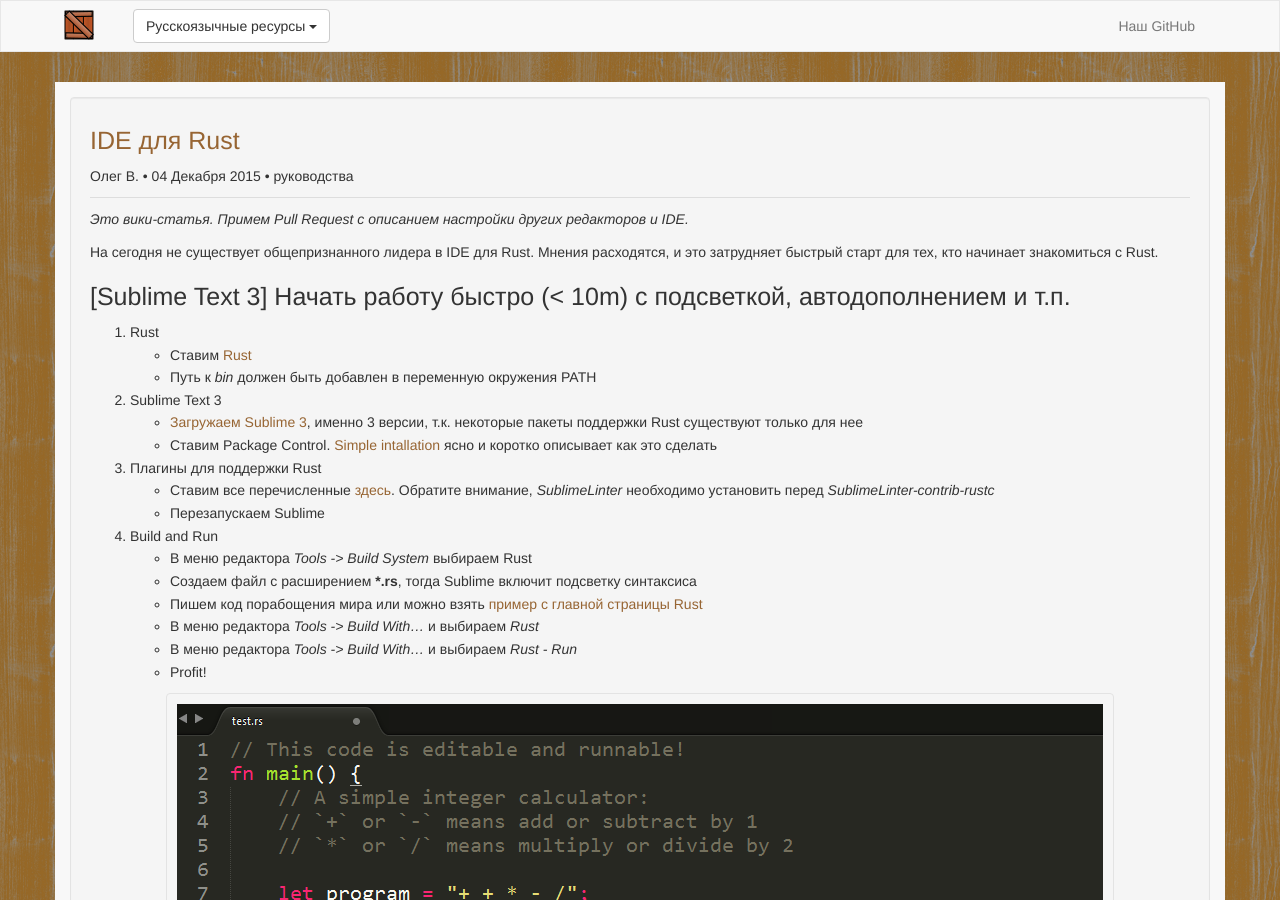
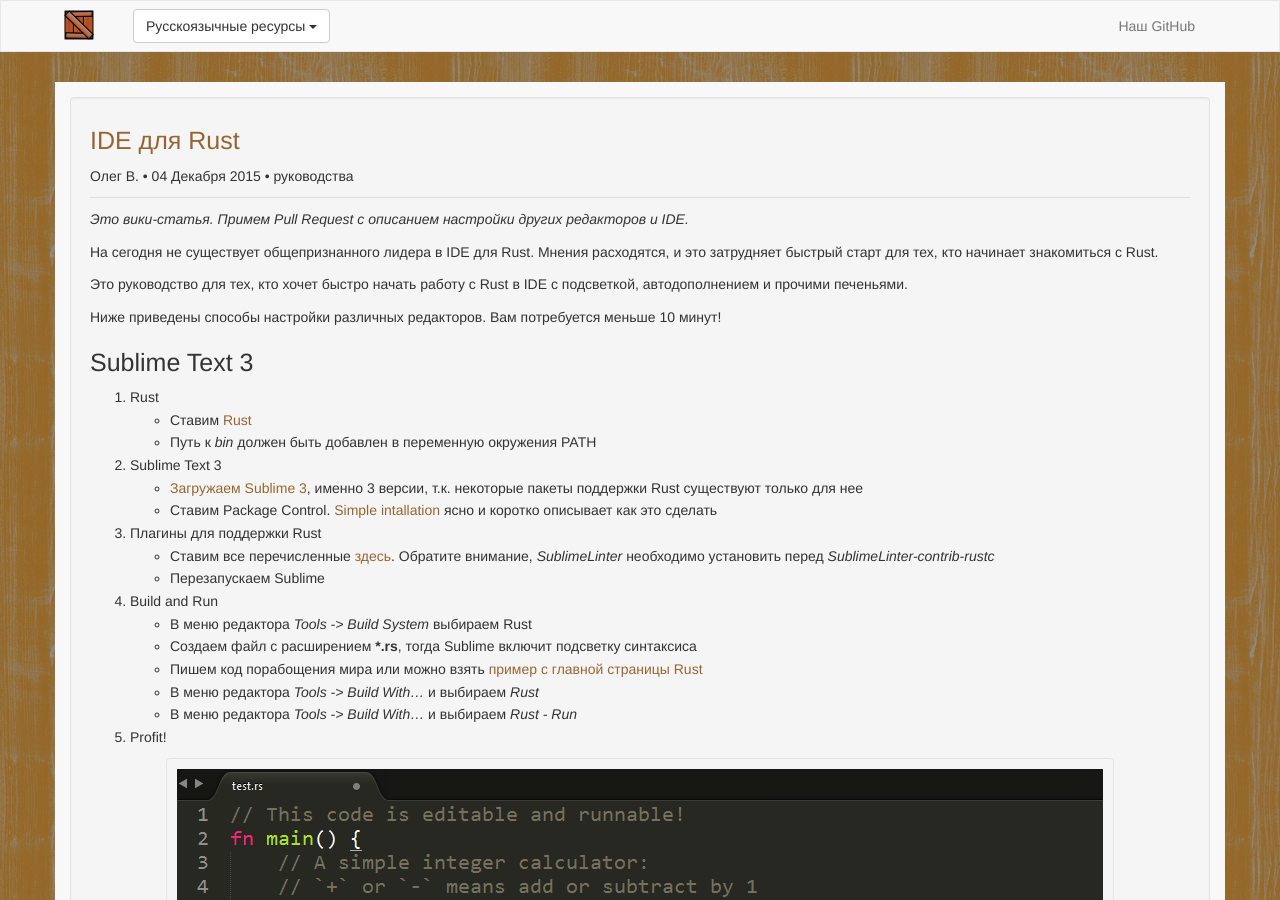
Before and after one commit to rust-lang-ru/rustycrate.ru, a Jekyll site: the page built from _posts/2015-12-04-ide-for-rust.md, in a window 1280 px wide and 900 px high. Built offline with Jekyll 4.4.1, drawn with Linux system fonts in a browser that asks for light colours; nearby versions of some CDN libraries; Markdown is read by kramdown in place of the engine named in the settings; comment, search, counter and statistics services are not loaded.

Commit message:
Правим стиль статьи

```diff
--- a/_posts/2015-12-04-ide-for-rust.md
+++ b/_posts/2015-12-04-ide-for-rust.md
@@ -3,18 +3,30 @@
 categories: руководства
 published: true
 author: Олег В.
-excerpt:
+excerpt: >
     На сегодня не существует общепризнанного лидера в IDE для Rust.<br/>
-    Мнения расходятся, и это затрудняет быстрый старт для тех, кто начинает знакомиться с Rust.<br/>
-    Это how-to для тех, кто начать работу с Rust быстро и в IDE с подсветкой, автодополнением и прочими печеньями.
 
+    Мнения расходятся, и это затрудняет быстрый старт для тех, кто начинает
+    знакомиться с Rust.<br/>
+
+    Это руководство для тех, кто хочет быстро начать работу с Rust в IDE
+    с подсветкой, автодополнением и прочими печеньями.
 ---
 
-_Это вики-статья. Примем Pull Request с описанием настройки других редакторов и IDE._
+_Это вики-статья. Примем Pull Request с описанием настройки других
+редакторов и IDE._
 
-На сегодня не существует общепризнанного лидера в IDE для Rust. Мнения расходятся, и это затрудняет быстрый старт для тех, кто начинает знакомиться с Rust.
+На сегодня не существует общепризнанного лидера в IDE для Rust. Мнения
+расходятся, и это затрудняет быстрый старт для тех, кто начинает
+знакомиться с Rust.
 
-# \[Sublime Text 3\] Начать работу быстро (< 10m) с подсветкой, автодополнением и т.п.
+Это руководство для тех, кто хочет быстро начать работу с Rust в IDE с
+подсветкой, автодополнением и прочими печеньями.
+
+Ниже приведены способы настройки различных редакторов. Вам потребуется
+меньше 10 минут!
+
+# Sublime Text 3
 
 0. Rust
   * Ставим [Rust](https://www.rust-lang.org/)
```
Also changed, not shown: other parts of _posts/2015-12-04-ide-for-rust.md (+1 -1 lines).
